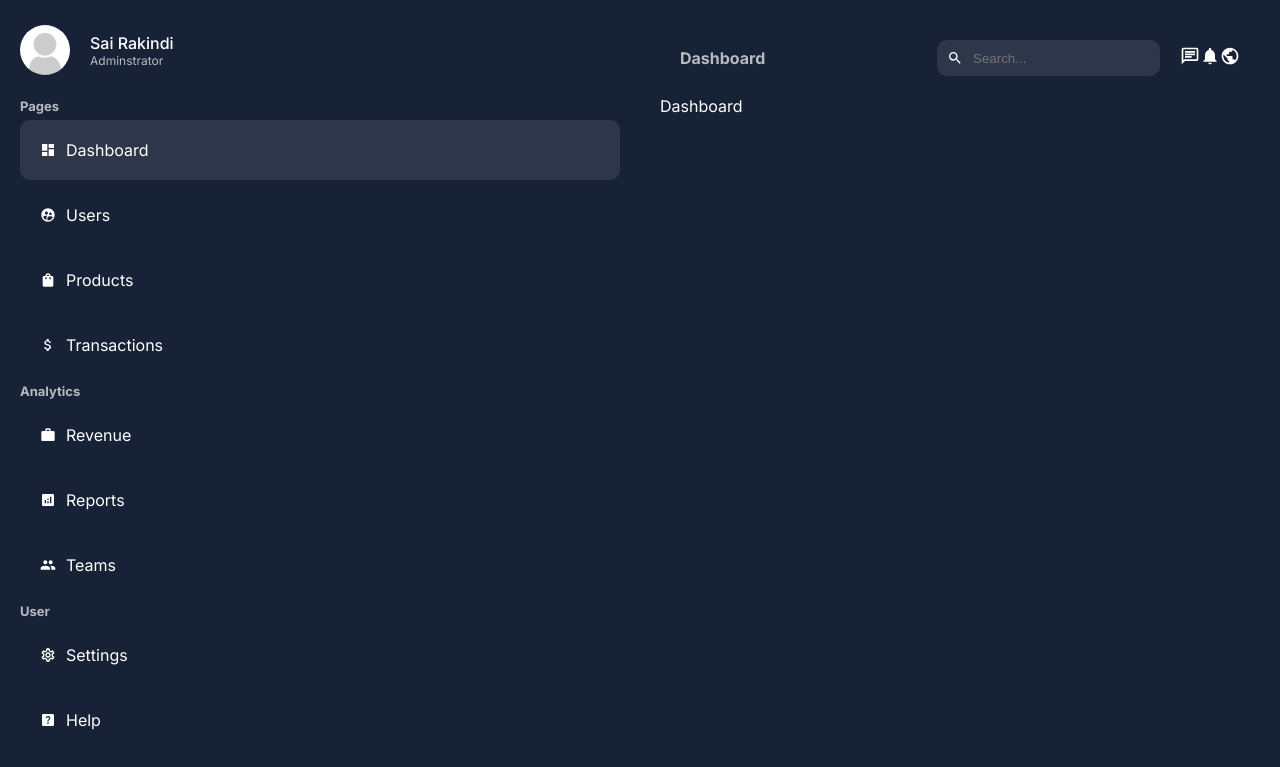
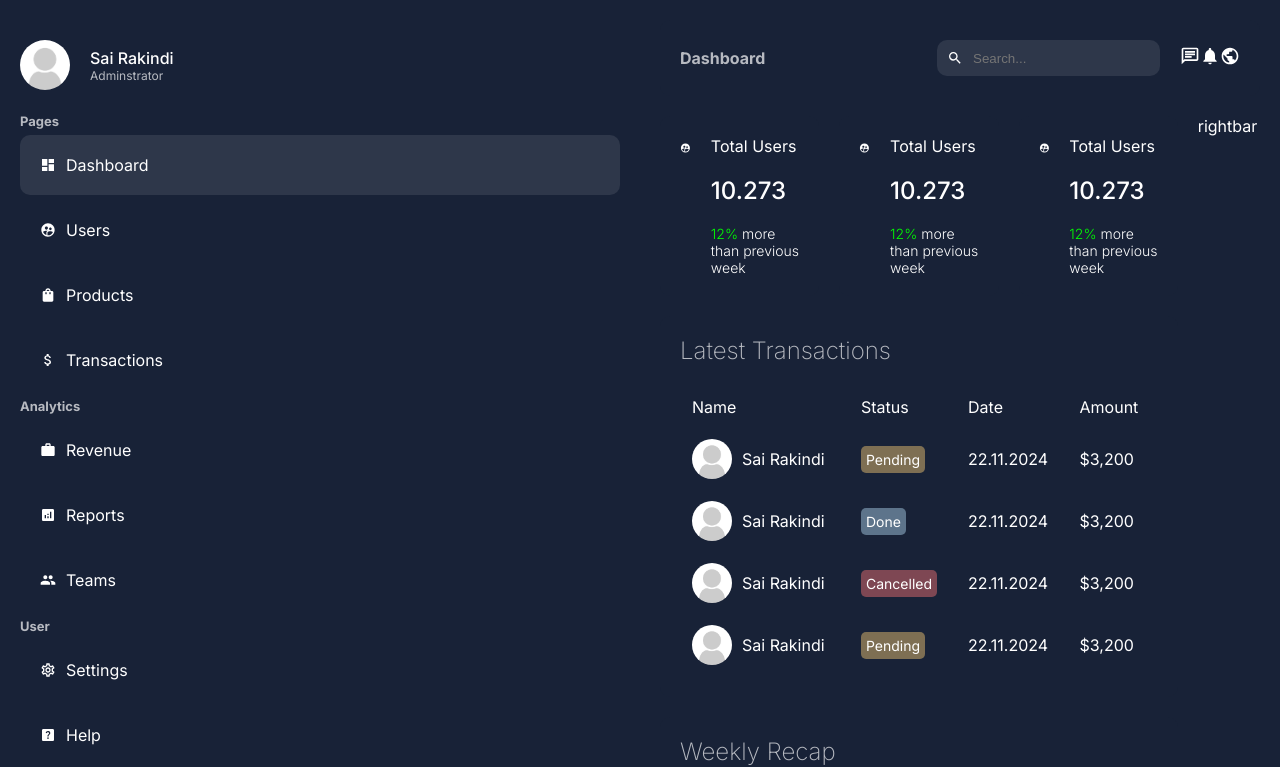
Before and after one commit to SaiRakindi/nextjs-admin-dashboard, a Next.js app: page /dashboard in a window 1280 px wide. Shown: the top 767 px of the page. Built offline with nearby package versions, Linux system fonts and the light colour scheme.

Commit message:
added dashboard component, user details and charts

```diff
--- a/app/dashboard/page.jsx
+++ b/app/dashboard/page.jsx
@@ -1,5 +1,26 @@
+import Card from "../ui/dashboard/card/card";
+import Chart from "../ui/dashboard/chart/chart";
+import styles from "../ui/dashboard/dashboard.module.css";
+import Rightbar from "../ui/dashboard/rightbar/rightbar";
+import Transactions from "../ui/dashboard/transactions/transactions";
+
 const Dashboard = () => {
-  return <div>Dashboard</div>;
+  return (
+    <div className={styles.wrapper}>
+      <div className={styles.main}>
+        <div className={styles.cards}>
+          <Card />
+          <Card />
+          <Card />
+        </div>
+        <Transactions />
+        <Chart />
+      </div>
+      <div className={styles.side}>
+        <Rightbar />
+      </div>
+    </div>
+  );
 };
 
 export default Dashboard;
--- a/app/ui/dashboard/card/card.jsx
+++ b/app/ui/dashboard/card/card.jsx
@@ -1,7 +1,19 @@
-import React from "react";
+import { MdSupervisedUserCircle } from "react-icons/md";
+import styles from "./card.module.css";
 
-const card = () => {
-  return <div>Checking with personal email</div>;
+const Card = () => {
+  return (
+    <div className={styles.container}>
+      <MdSupervisedUserCircle size={24} />
+      <div className={styles.texts}>
+        <span className={styles.texts}>Total Users</span>
+        <span className={styles.number}>10.273</span>
+        <span className={styles.detail}>
+          <span className={styles.positive}>12%</span> more than previous week
+        </span>
+      </div>
+    </div>
+  );
 };
 
-export default card;
+export default Card;
--- a/app/ui/dashboard/card/card.module.css
+++ b/app/ui/dashboard/card/card.module.css
@@ -0,0 +1,37 @@
+.container {
+  background-color: var(--bgSoft);
+  padding: 20px;
+  border-radius: 10px;
+  display: flex;
+  gap: 20px;
+  cursor: pointer;
+  width: 100%;
+}
+
+.container:hover {
+  background-color: #2e374a;
+}
+
+.texts {
+  display: flex;
+  flex-direction: column;
+  gap: 20px;
+}
+
+.number {
+  font-size: 24px;
+  font-weight: 500;
+}
+
+.detail {
+  font-size: 14px;
+  font-weight: 300;
+}
+
+.positive {
+  color: lime;
+}
+
+.negative {
+  color: red;
+}
--- a/app/ui/dashboard/chart/chart.jsx
+++ b/app/ui/dashboard/chart/chart.jsx
@@ -1,7 +1,91 @@
-import React from "react";
+"use client";
 
-const chart = () => {
-  return <div>chart</div>;
+import styles from "./chart.module.css";
+import {
+  LineChart,
+  Line,
+  XAxis,
+  YAxis,
+  Tooltip,
+  Legend,
+  ResponsiveContainer,
+} from "recharts";
+
+const data = [
+  {
+    name: "Sun",
+    visit: 4000,
+    click: 2400,
+  },
+  {
+    name: "Mon",
+    visit: 3000,
+    click: 1398,
+  },
+  {
+    name: "Tue",
+    visit: 2000,
+    click: 3800,
+  },
+  {
+    name: "Wed",
+    visit: 2780,
+    click: 3908,
+  },
+  {
+    name: "Thu",
+    visit: 1890,
+    click: 4800,
+  },
+  {
+    name: "Fri",
+    visit: 2390,
+    click: 3800,
+  },
+  {
+    name: "Sat",
+    visit: 3490,
+    click: 4300,
+  },
+];
+
+const Chart = () => {
+  return (
+    <div className={styles.container}>
+      <h2 className={styles.title}>Weekly Recap</h2>
+      <ResponsiveContainer width="100%" height="90%">
+        <LineChart
+          width={500}
+          height={300}
+          data={data}
+          margin={{
+            top: 5,
+            right: 30,
+            left: 20,
+            bottom: 5,
+          }}
+        >
+          {/* <CartesianGrid strokeDasharray="3 3" /> */}
+          <XAxis dataKey="name" />
+          <YAxis />
+          <Tooltip />
+          <Legend />
+          <Line
+            type="monotone"
+            dataKey="visit"
+            stroke="#8884d8"
+            strokeDasharray="5 5"
+          />
+          <Line
+            type="monotone"
+            dataKey="click"
+            stroke="#82ca9d"
+            strokeDasharray="3 4 5 2"
+          />
+        </LineChart>
+      </ResponsiveContainer>
+    </div>
+  );
 };
 
-export default chart;
+export default Chart;
--- a/app/ui/dashboard/chart/chart.module.css
+++ b/app/ui/dashboard/chart/chart.module.css
@@ -1,2 +1,11 @@
 .container {
+  height: 450px;
+  background-color: var(--bgSoft);
+  padding: 20px;
+  border-radius: 10px;
 }
+
+.title {
+  font-weight: 200;
+  color: var(--textSoft);
+}
--- a/app/ui/dashboard/dashboard.module.css
+++ b/app/ui/dashboard/dashboard.module.css
@@ -12,3 +12,26 @@
   flex: 4;
   padding: 20px;
 }
+
+.wrapper {
+  display: flex;
+  gap: 20px;
+  margin-top: 20px;
+}
+
+.main {
+  display: flex;
+  flex-direction: column;
+  flex: 3;
+  gap: 20px;
+}
+
+.cards {
+  display: flex;
+  justify-content: space-between;
+  gap: 20px;
+}
+
+.side {
+  flex: 1;
+}
--- a/app/ui/dashboard/rightbar/rightbar.jsx
+++ b/app/ui/dashboard/rightbar/rightbar.jsx
@@ -1,7 +1,5 @@
-import React from "react";
-
-const rightbar = () => {
+const Rightbar = () => {
   return <div>rightbar</div>;
 };
 
-export default rightbar;
+export default Rightbar;
--- a/app/ui/dashboard/transactions/transactions.jsx
+++ b/app/ui/dashboard/transactions/transactions.jsx
@@ -1,7 +1,106 @@
-import React from "react";
+import Image from "next/image";
+import styles from "./transactions.module.css";
 
-const transactions = () => {
-  return <div>transactions</div>;
+const Transactions = () => {
+  return (
+    <div className={styles.container}>
+      <h2 className={styles.title}>Latest Transactions</h2>
+      <table className={styles.table}>
+        <thead>
+          <tr>
+            <td>Name</td>
+            <td>Status</td>
+            <td>Date</td>
+            <td>Amount</td>
+          </tr>
+        </thead>
+        <tbody>
+          <tr>
+            <td>
+              <div className={styles.user}>
+                <Image
+                  src="/noavatar.png"
+                  alt=""
+                  width={40}
+                  height={40}
+                  className={styles.userImage}
+                />
+                Sai Rakindi
+              </div>
+            </td>
+            <td>
+              <span className={`${styles.status} ${styles.pending}`}>
+                Pending
+              </span>
+            </td>
+            <td>22.11.2024</td>
+            <td>$3,200</td>
+          </tr>
+          <tr>
+            <td>
+              <div className={styles.user}>
+                <Image
+                  src="/noavatar.png"
+                  alt=""
+                  width={40}
+                  height={40}
+                  className={styles.userImage}
+                />
+                Sai Rakindi
+              </div>
+            </td>
+            <td>
+              <span className={`${styles.status} ${styles.done}`}>Done</span>
+            </td>
+            <td>22.11.2024</td>
+            <td>$3,200</td>
+          </tr>
+          <tr>
+            <td>
+              <div className={styles.user}>
+                <Image
+                  src="/noavatar.png"
+                  alt=""
+                  width={40}
+                  height={40}
+                  className={styles.userImage}
+                />
+                Sai Rakindi
+              </div>
+            </td>
+            <td>
+              <span className={`${styles.status} ${styles.cancelled}`}>
+                Cancelled
+              </span>
+            </td>
+            <td>22.11.2024</td>
+            <td>$3,200</td>
+          </tr>
+          <tr>
+            <td>
+              <div className={styles.user}>
+                <Image
+                  src="/noavatar.png"
+                  alt=""
+                  width={40}
+                  height={40}
+                  className={styles.userImage}
+                />
+                Sai Rakindi
+              </div>
+            </td>
+            <td>
+              <span className={`${styles.status} ${styles.pending}`}>
+                Pending
+              </span>
+            </td>
+            <td>22.11.2024</td>
+            <td>$3,200</td>
+          </tr>
+        </tbody>
+      </table>
+    </div>
+  );
 };
 
-export default transactions;
+export default Transactions;
--- a/app/ui/dashboard/transactions/transactions.module.css
+++ b/app/ui/dashboard/transactions/transactions.module.css
@@ -0,0 +1,49 @@
+.container {
+  background-color: var(--bgSoft);
+  padding: 20px;
+  border-radius: 10px;
+}
+
+.title {
+  margin-bottom: 20px;
+  font-weight: 200;
+  color: var(--textSoft);
+}
+
+.table {
+  width: 100%;
+}
+
+.table td {
+  padding: 10px;
+}
+
+.user {
+  display: flex;
+  gap: 10px;
+  align-items: center;
+}
+
+.userImage {
+  object-fit: cover;
+  border-radius: 50%;
+}
+
+.status {
+  border-radius: 5px;
+  padding: 5px;
+  font-size: 14px;
+  color: white;
+}
+
+.pending {
+  background-color: #f7cb7375;
+}
+
+.done {
+  background-color: #afd6ee75;
+}
+
+.cancelled {
+  background-color: #f7737375;
+}
--- a/package.json
+++ b/package.json
@@ -12,7 +12,8 @@
     "next": "14.0.3",
     "react": "^18",
     "react-dom": "^18",
-    "react-icons": "^4.11.0"
+    "react-icons": "^4.11.0",
+    "recharts": "^2.9.0"
   },
   "devDependencies": {
     "eslint": "^8",
```
Also changed, not shown: 1 other file (tests, documents, lock files or other folders).
